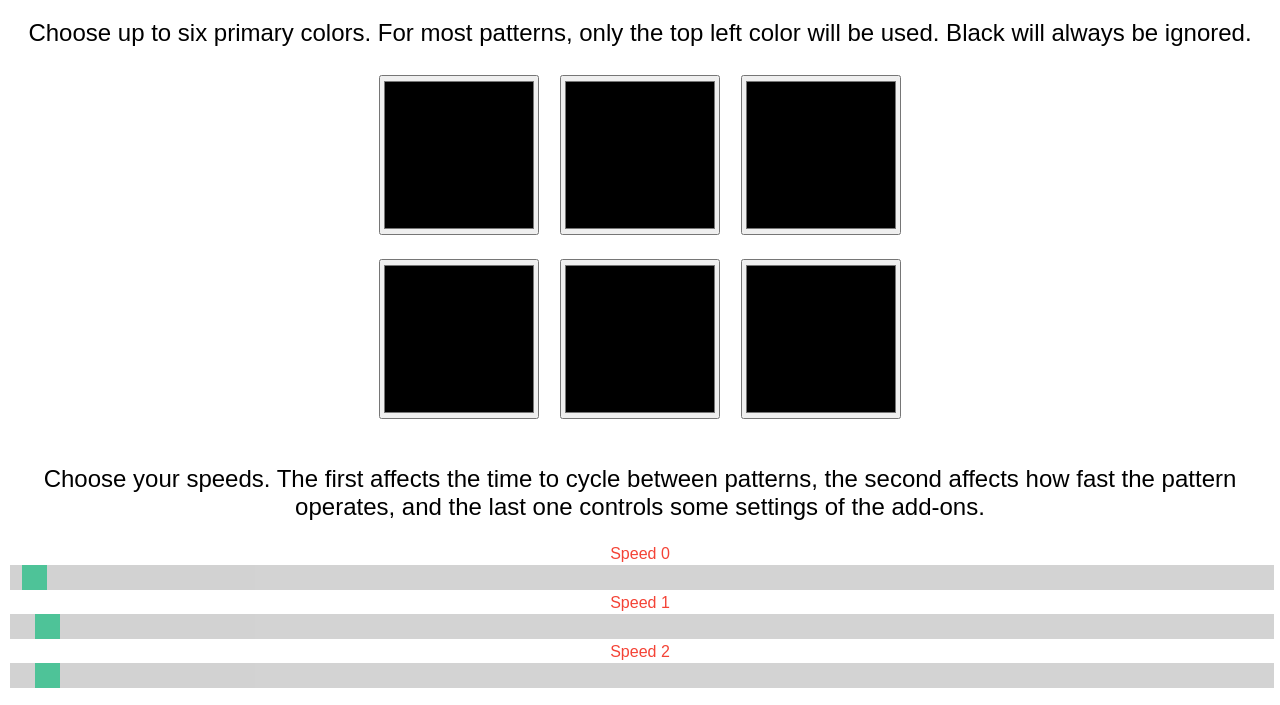
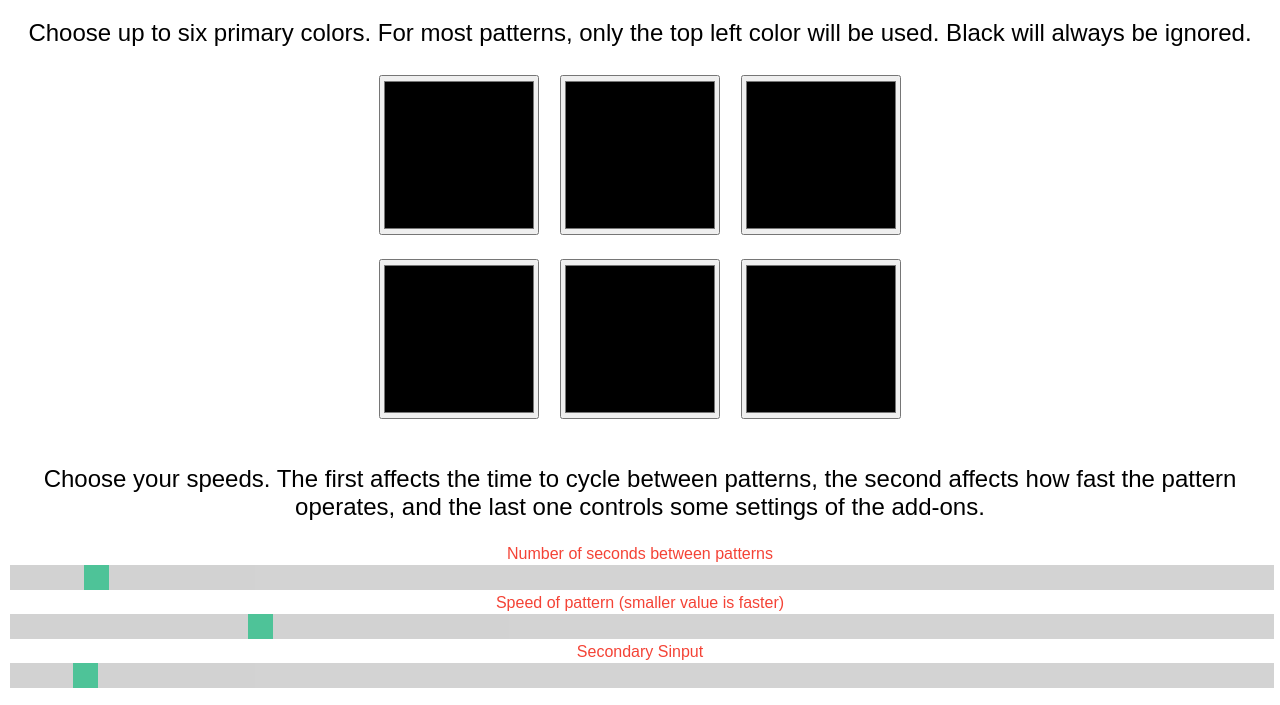
Before and after one commit to ianeyk/juggling-clubs, a plain HTML site: page jugglingClubMain/data/index.html in a window 1280 px wide. Shown: the part 95-800 px from the top of the page. Drawn offline with Linux system fonts and the light colour scheme.

Commit message:
add speed control functionality for first two sliders

```diff
--- a/jugglingClubMain/data/index.html
+++ b/jugglingClubMain/data/index.html
@@ -22,12 +22,12 @@
     <p>Choose your speeds. The first affects the time to cycle between patterns, the second affects how fast the pattern operates, and the last one controls some settings of the add-ons.</p>
 
     <div class="slider-container">
-        <label for="speed0">Speed 0</label>
-        <input type="range" class="speed-selector save-val-state" id="speed0" name="s0" value=1>
-        <label for="speed1">Speed 1</label>
-        <input type="range" class="speed-selector save-val-state" id="speed1" name="s1" value=2>
-        <label for="speed2">Speed 2</label>
-        <input type="range" class="speed-selector save-val-state" id="speed2" name="s2" value=2>
+        <label for="speed0" id="label-for-speed0">Number of seconds between patterns</label>
+        <input type="range" class="speed-selector save-val-state" id="speed0" name="s0" min=3 max=120 step=1 value=10 oninput="document.getElementById('label-for-speed0').innerHTML = 'Number of seconds between patterns: ' + this.value">
+        <label for="speed1" id="label-for-speed1">Speed of pattern (smaller value is faster)</label>
+        <input type="range" class="speed-selector save-val-state" id="speed1" name="s1" min=1 max=100 step=1 value=20 oninput="document.getElementById('label-for-speed1').innerHTML = 'Speed of pattern (smaller value is faster): ' + this.value">
+        <label for="speed2" id="label-for-speed2">Secondary Sinput</label>
+        <input type="range" class="speed-selector save-val-state" id="speed2" name="s2" min=1 max=100 step=1 value=6 oninput="document.getElementById('label-for-speed2').innerHTML = 'Secondary input: ' + this.value">
     </div>
 
     <div class="pattern-grid-container">
--- a/jugglingClubMain/data/style.css
+++ b/jugglingClubMain/data/style.css
@@ -49,6 +49,7 @@ label {
     font-size: 30px;
     margin: 2px;
     cursor: pointer;
+    width:60%;
 }
 .add-in-selected {
   background-color: #ac7ded;
```
Also changed, not shown: 3 other files.
